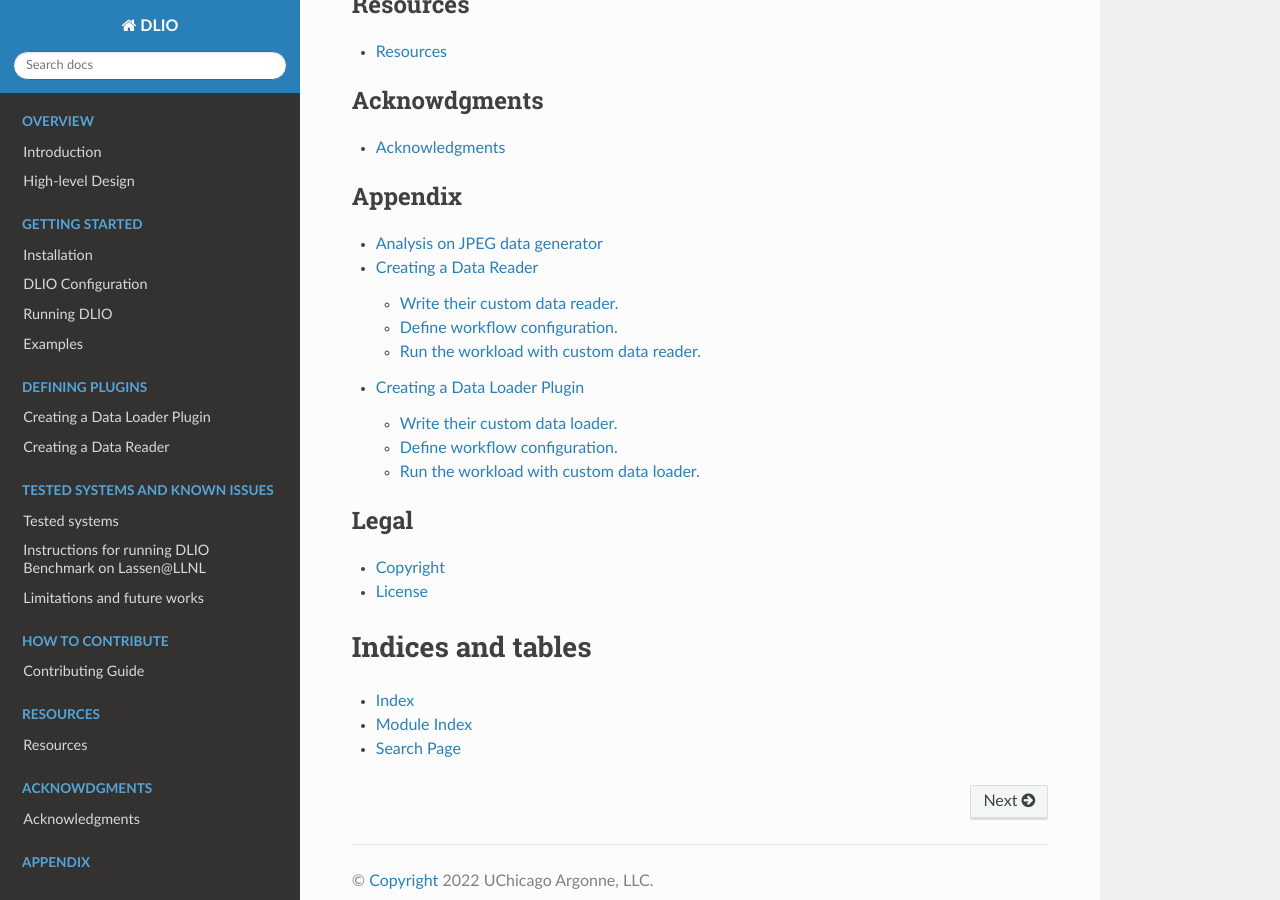
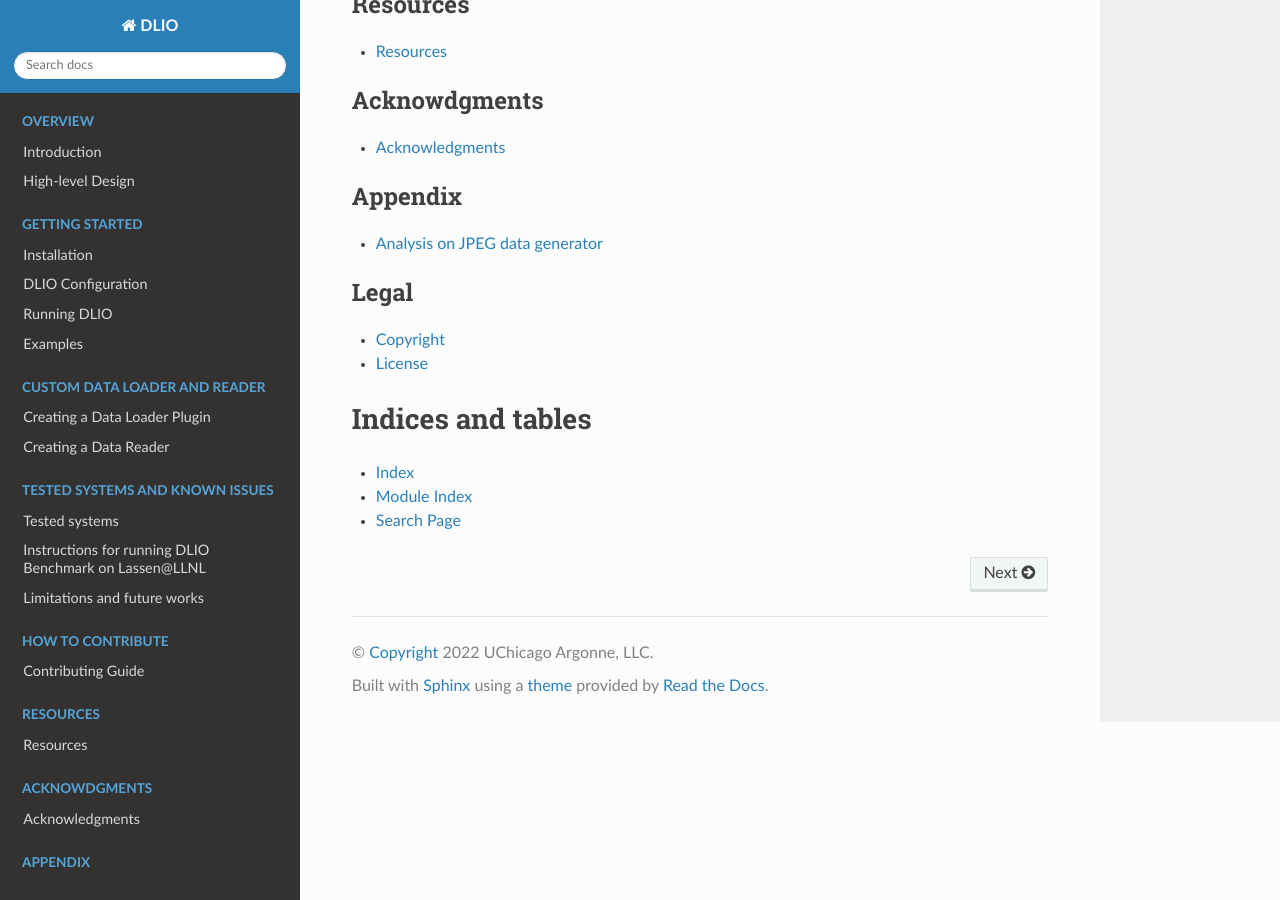
Before and after one commit to argonne-lcf/dlio_benchmark, a Sphinx documentation site: the page built from docs/source/index.rst, in a window 1280 px wide and 900 px high, scrolled down 2264 px. Built offline with Sphinx 7.4.7 and the Read the Docs theme 2.0.0, drawn with Linux system fonts in a browser that asks for light colours; some of the changed text lies outside the part shown.

Commit message:
reorganize index

```diff
--- a/docs/source/index.rst
+++ b/docs/source/index.rst
@@ -31,7 +31,7 @@ GitHub repo: https://github.com/argonne-lcf/dlio_benchmark.
 
 .. toctree::
    :maxdepth: 2
-   :caption: Defining Plugins
+   :caption: Custom data loader and reader
 
    custom_data_loader
    custom_reader
@@ -67,8 +67,6 @@ GitHub repo: https://github.com/argonne-lcf/dlio_benchmark.
    :caption: Appendix
 
    jpeg_generator
-   custom_reader
-   custom_data_loader
 
 .. toctree::
    :maxdepth: 2
```
